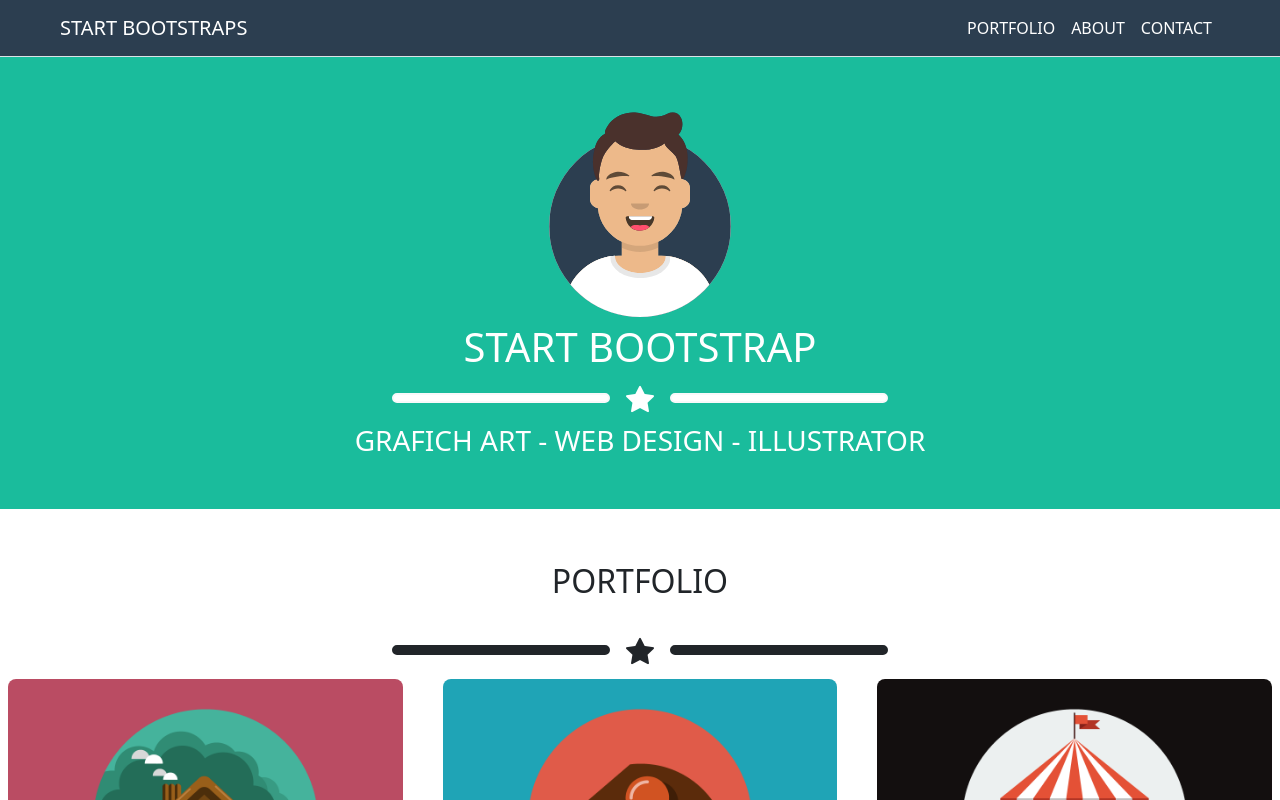
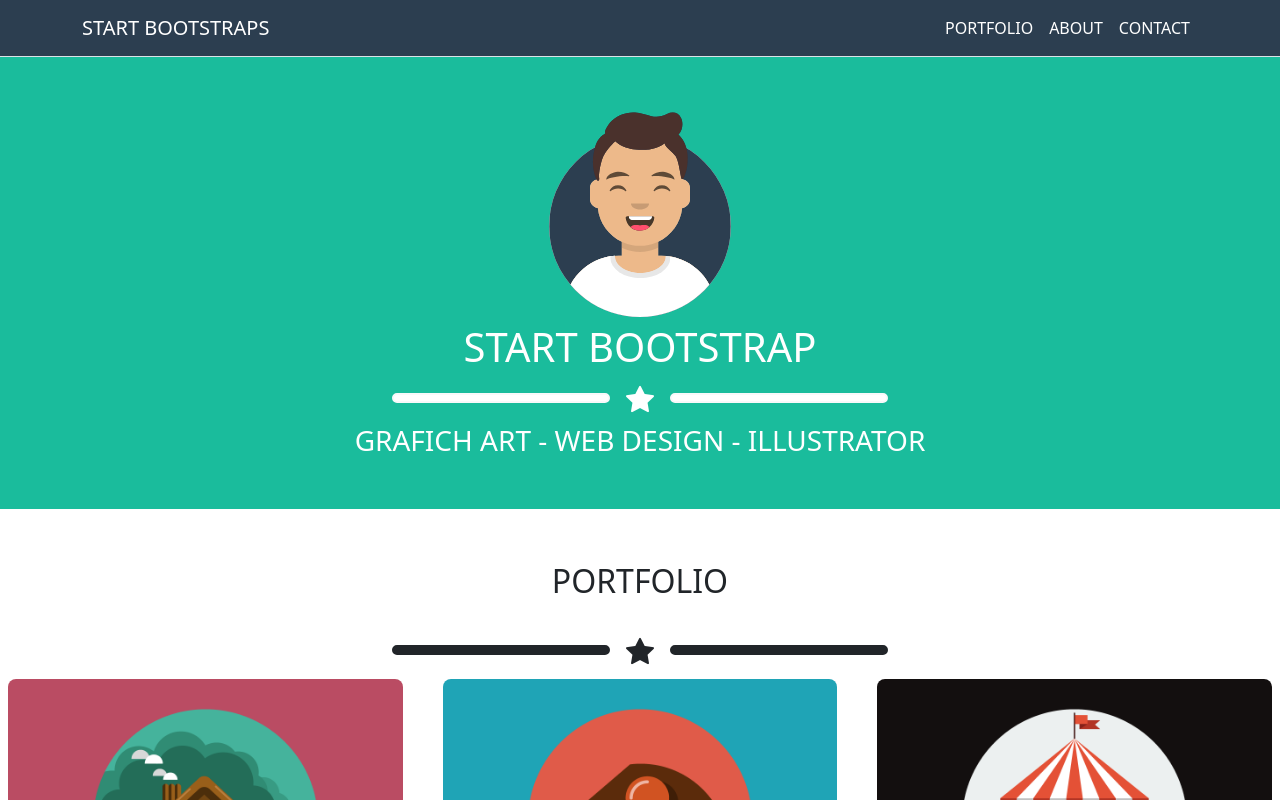
Before and after one commit to SimonaCaruso87/html-css-bootstrap-freelancer, a plain HTML site: page index.html in a window 1280 px wide. Shown: the top 800 px of the page. Drawn offline with nearby package versions, Linux system fonts and the light colour scheme.

Commit message:
Modificato container fluid con container md dentro la nav class

```diff
--- a/index.html
+++ b/index.html
@@ -22,7 +22,7 @@
 
     <!-- Navbar -->
                 <nav class="navbar navbar-expand-md border-bottom border-bottom-dark px-5 color-simona-1" data-bs-theme="dark">
-                    <div class="container-fluid">
+                    <div class="container-md">
                       <a class="navbar-brand text-white" href="#">START BOOTSTRAPS</a>
     <!-- Hamburger  -->
                       <button class="navbar-toggler border-white type="button" data-bs-toggle="collapse" data-bs-target="#" aria-controls="navbarSupportedContent" aria-expanded="false" aria-label="Toggle navigation">
```
